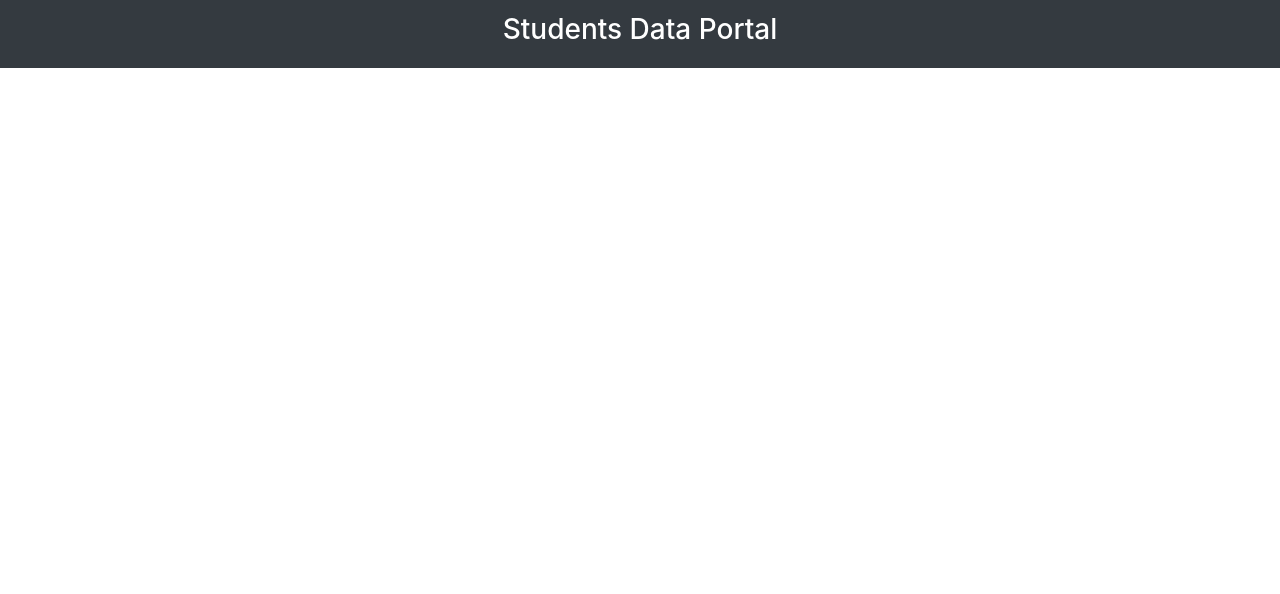
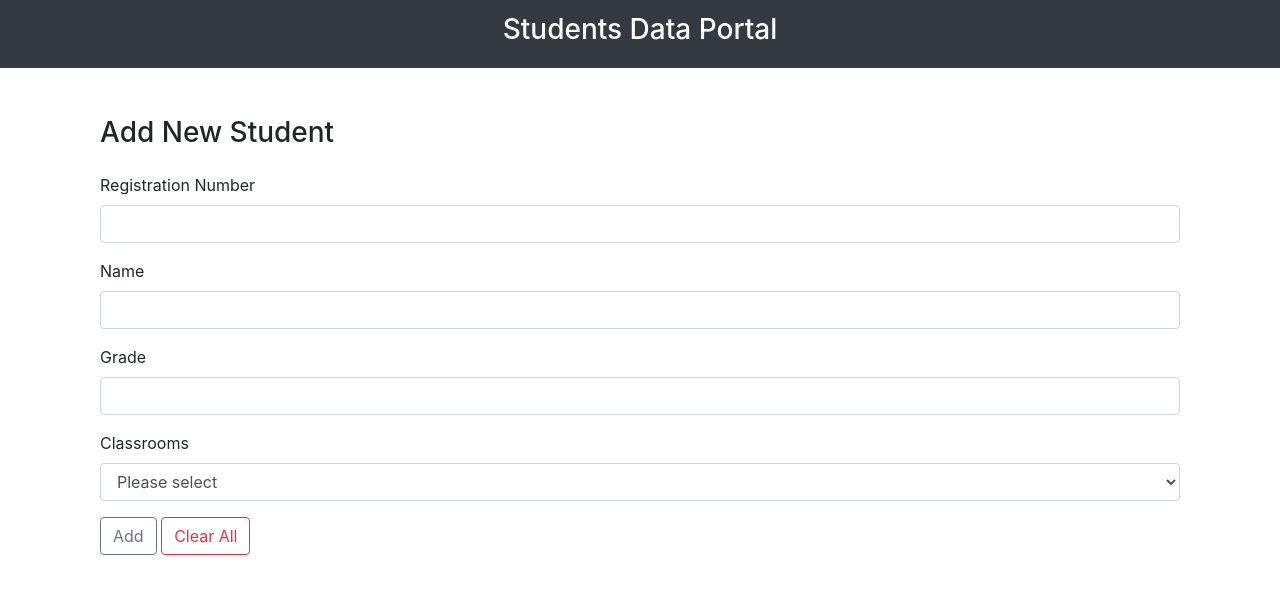
Before and after one commit to demarillacizere/StudentsPortal, a PHP site: page / in a window 1280 px wide. Shown: the top 594 px of the page. Run offline with PHP 8.4, Linux system fonts and the light colour scheme.

Commit message:
feat:Added a functionality for adding students and saving them in a json file

```diff
--- /dev/null
+++ b/back-end/actions.php
@@ -0,0 +1,48 @@
+<?php
+
+// /**
+//  * Add students action. Adds new student to exiting list
+
+function addStudent(string $fileName, string $newStudentNo, string $name, int $grade, string $classroom): void
+{
+    if (!empty($newStudentNo)) {
+        addDataToFileJSON($fileName, $newStudentNo, $name, $grade, $classroom);
+    }
+}
+
+/**
+ * Remove task action. Removes a particular task from task list and updates source files
+ * @param string $fileName
+ * @return void
+ */
+function removeTask(string $fileName): void
+{
+    //Remove one particular task
+    $tasks = readFromFileJSON($fileName);
+    $taskToRemove = $_POST['remove-task'];
+    foreach ($tasks as $key => $task) {
+        if($task['taskName'] == $taskToRemove){
+            unset($tasks[$key]);
+        }
+    }
+    updateFileJSON($fileName, $tasks);
+}
+
+/**
+ * Change task status action.
+ * Changes the status of particular task and updates source file
+ * @param string $fileName
+ * @return void
+ */
+function changeTaskStatus(string $fileName): void
+{
+    //Mark a task as DONE
+    $tasks = readFromFileJSON($fileName);
+    $taskToBeMarkedAsDone = $_POST['task-done'];
+    foreach ($tasks as $key => $task) {
+        if($task['taskName'] == $taskToBeMarkedAsDone){
+            $tasks[$key]['status'] = 'done';
+        }
+    }
+    updateFileJSON($fileName, $tasks);
+}
--- /dev/null
+++ b/back-end/app.php
@@ -0,0 +1,11 @@
+<?php
+
+declare(strict_types=1);
+
+$fileName = 'data.json';
+
+$students = [];
+
+require_once "json.php";
+require_once "actions.php";
+require_once "routing.php";
--- /dev/null
+++ b/back-end/json.php
@@ -0,0 +1,73 @@
+<?php
+
+/**
+ * Reads the content from JSON file and returns as an array
+ * @param string $fileName
+ * @return array - returns array of tasks
+ */
+function readFromFileJSON(string $fileName): array
+{
+    $students = [];
+    if (file_exists($fileName)) {
+        $json = file_get_contents($fileName);
+        $students = json_decode($json, true);
+    }
+
+    return $students;
+}
+
+/**
+ * Adds new item to task list and stores to the json file
+ * @param string $fileName
+ * @param string $newStudentNo
+ * @return void
+ */
+function addDataToFileJSON(string $fileName, string $newStudentNo, string $name, int $grade, string $classroom): void
+{
+    if (is_writable($fileName)) {
+        $students = json_decode(file_get_contents($fileName), true);
+        $students[] = ['Registration Number' => $newStudentNo, "Name" => $name, "Grade" => $grade, "Classroom" => $classroom];
+        if(!file_put_contents($fileName, json_encode($students))){
+            echo "Cannot write to the file!";
+        }
+    }
+}
+
+/**
+ * Deletes completely content from JSON file
+ * @param string $fileName
+ * @return void
+ */
+function clearAndWriteTheFileJSON(string $fileName): void
+{
+    if (is_writable($fileName)) {
+        if (!file_put_contents($fileName, json_encode([]))) {
+            echo "Cannot write to the file!";
+        }
+    }
+}
+
+/**
+ * Updates (overwrites all existing tasks) JSON file with list of tasks
+ *
+ * $fileName = 'test.json';
+ * $students = [
+ * '0' => ['taskName' => 'task1', 'status' => 'done'],
+ * '1' => ['taskName' => 'task2', 'status' => 'not-done'],
+ * '3' => ['taskName' => 'task3', 'status' => 'done']
+ * ];
+ *
+ * updateFileJSON($fileName, $students);
+ *
+ * @param string $fileName
+ * @param array $students
+ * @return void
+ */
+function updateFileJSON(string $fileName, array $students): void
+{
+    if (is_writable($fileName)) {
+        if (!file_put_contents($fileName, json_encode($students))) {
+            echo "Cannot write to the file!";
+        }
+    }
+}
--- /dev/null
+++ b/back-end/routing.php
@@ -0,0 +1,33 @@
+<?php
+
+if (!empty($_POST)) {
+    $newStudentNo = $_POST['regno'] ?? '';
+
+//    match ($_POST['action']){
+//        'add-task' => addTask($fileName, $newTaskName),
+//        'clear-tasks' => clearAndWriteTheFileJSON($fileName),
+//        'remove-task' => removeTask($fileName),
+//        'task-done' => changeTaskStatus($fileName)
+//    };
+
+    //Actions
+    if (isset($_POST['add-student']) && $_POST['add-student'] == 1) {
+        //Add action
+        $name = $_POST['name'];
+        $grade = $_POST['grade'];
+        $class = $_POST['classroom'];
+        addStudent($fileName, $newStudentNo, $name, $grade, $class);
+    } else if (isset($_POST['clear-students']) && $_POST['clear-students'] == 1) {
+        //Clear all tasks action
+        clearAndWriteTheFileJSON($fileName);
+    } else if (isset($_POST['remove-task']) && !empty($_POST['remove-task'])) {
+        //Remove task action
+        removeTask($fileName);
+    } else if (isset($_POST['task-done']) && !empty($_POST['task-done'])) {
+        //Change a status fot tast action
+        changeTaskStatus($fileName);
+    }
+
+}
+
+$students = readFromFileJSON($fileName);
--- /dev/null
+++ b/data.json
@@ -0,0 +1 @@
+[{"Registration Number":"No345","Name":"Demarillac Izere","Grade":5,"Classroom":"Mathematics"},{"Registration Number":"No345","Name":"Demarillac Izere","Grade":5,"Classroom":"Mathematics"}]
--- a/index.php
+++ b/index.php
@@ -1,7 +1,12 @@
+<?php
+require_once "back-end/app.php";
+
+?>
+
 <head>
     <meta charset="utf-8">
     <meta name="viewport" content="width=device-width, initial-scale=1">
-    <title>To Do list</title>
+    <title>Students Management</title>
     <meta name="description" content="First web-application.">
     <link rel="stylesheet" href="https://cdn.jsdelivr.net/npm/bootstrap@4.6.2/dist/css/bootstrap.min.css"
         integrity="sha384-xOolHFLEh07PJGoPkLv1IbcEPTNtaed2xpHsD9ESMhqIYd0nLMwNLD69Npy4HI+N" crossorigin="anonymous" />
@@ -11,8 +16,46 @@
 <body>
     <nav class="navbar navbar-expand-lg navbar-dark bg-dark">
         <div class="container">
-            <a class="navbar-brand mx-auto" href="#"><h3>Students Data Portal</h3></a>
+            <a class="navbar-brand mx-auto" href="#">
+                <h3>Students Data Portal</h3>
+            </a>
         </div>
     </nav>
+
+    <div class="container mt-5">
+        <form name="task-form" method="post" action="index.php">
+            <div class="container">
+                <div id="task-form" class="header">
+                    <h3>Add New Student</h3>
+                    <div class="form-group mt-4">
+                        <label for="regno">Registration Number</label>
+                        <input type="text" name="regno" class="form-control" id="regno" required>
+                    </div>
+                    <div class="form-group">
+                        <label for="name">Name</label>
+                        <input type="text" name="name" class="form-control" id="name" required>
+                    </div>
+                    <div class="form-group">
+                        <label for="grade">Grade</label>
+                        <input type="number" name="grade" min="0" max="10" class="form-control" id="grade" required>
+                    </div>
+
+                    <div class="form-group">
+                        <label for="classrooms">Classrooms</label>
+                        <select name="classroom" id="classroom" class="form-control">
+                            <option value="0">Please select</option>
+                            <option value="Mathematics">Mathematics</option>
+                            <option value="Physics">Physics</option>
+                            <option value="Chemistry">Chemistry</option>
+                        </select>
+                    </div>
+                    <button type="submit" name="add-student" value="1" class="addBtn btn btn-outline-secondary">Add</button>
+
+                    <button type="submit" name="clear-tasks" value="1" class="addBtn btn btn-outline-danger">Clear All</button>
+                </div>
+            </div>
+        </form>
+    </div>
+
     <script src="https://stackpath.bootstrapcdn.com/bootstrap/4.6.0/js/bootstrap.min.js"></script>
 </body>
```
